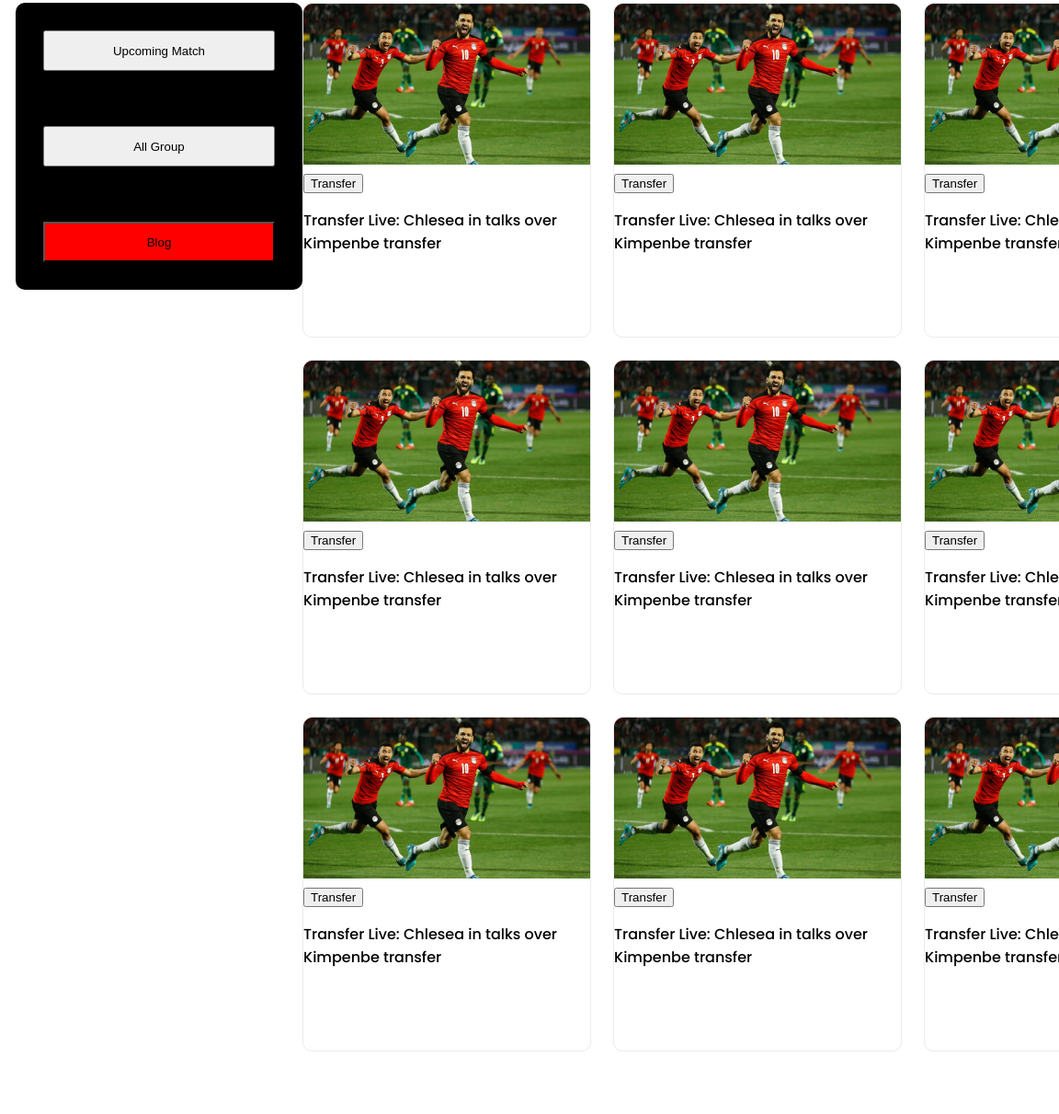
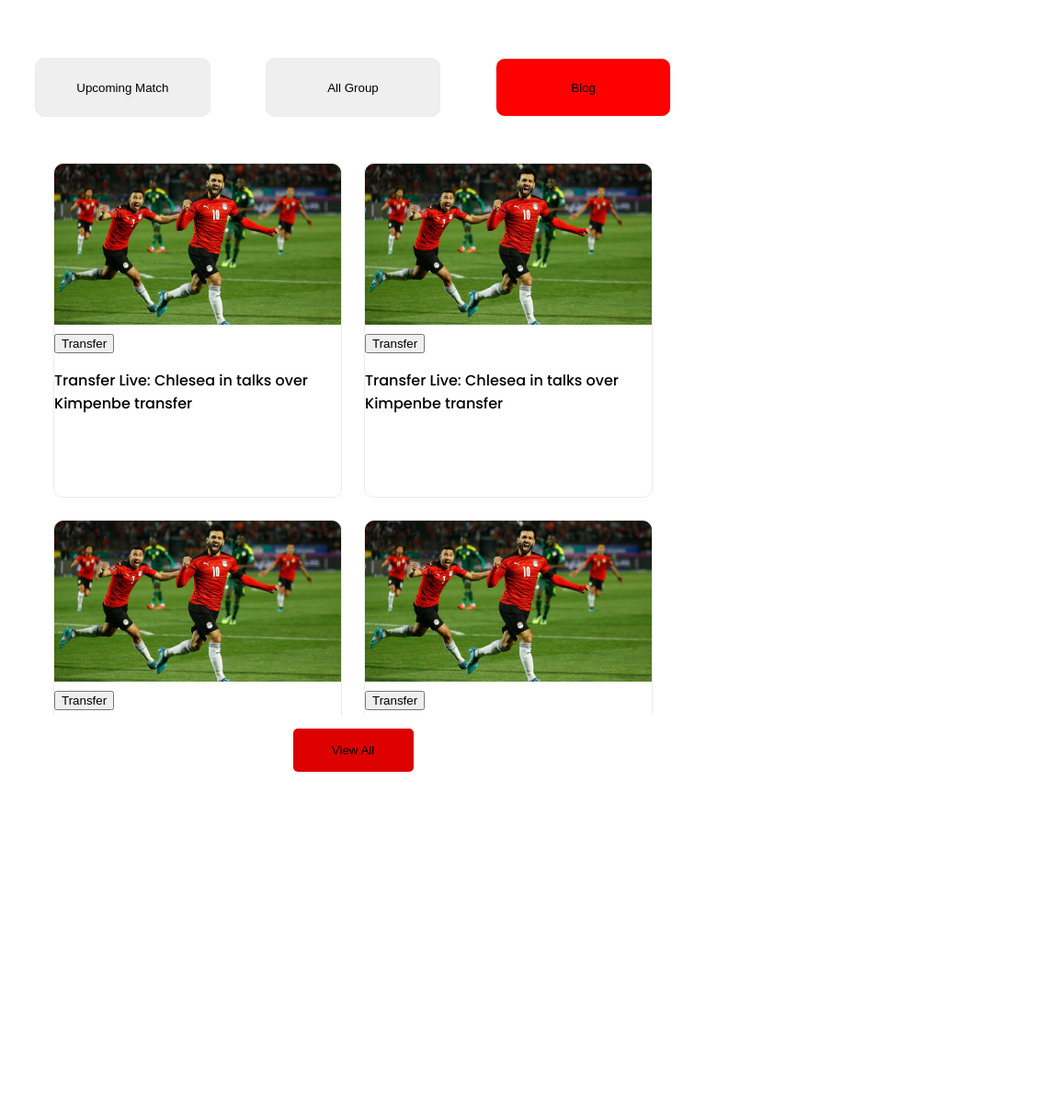
Before and after one commit to yeasin181015/worldcup-revised, a plain HTML site: page index.html in a window 768 px wide. Shown: the part 533-1744 px from the top of the page at 92% size, 1152 px wide, since content can reach past the window. After the commit the page ends 1380 px from the top, so only its background shows below. Drawn offline with Linux system fonts and the light colour scheme.

Commit message:
updatecommit

```diff
--- a/index.html
+++ b/index.html
@@ -12,7 +12,11 @@
   </head>
   <body>
     <main>
-      <section class="container" style="background-color: black">
+      <section
+        class="container"
+        id="firstcontainer"
+        style="background-color: black"
+      >
         <div class="leftcontainer">
           <h1 style="color: white">The Greatest show on the earth</h1>
           <p class="fulltxt" style="color: white">
@@ -78,21 +82,21 @@
               <p>Transfer Live: Chlesea in talks over Kimpenbe transfer</p>
             </div>
           </div>
-          <div class="blogs">
+          <div class="blogs" id="blogshidden">
             <div><img src="/assets/Blog Image.png" alt="" /></div>
             <div>
               <button>Transfer</button>
               <p>Transfer Live: Chlesea in talks over Kimpenbe transfer</p>
             </div>
           </div>
-          <div class="blogs">
+          <div class="blogs" id="blogshidden">
             <div><img src="/assets/Blog Image.png" alt="" /></div>
             <div>
               <button>Transfer</button>
               <p>Transfer Live: Chlesea in talks over Kimpenbe transfer</p>
             </div>
           </div>
-          <div class="blogs">
+          <div class="blogs" id="blogshidden">
             <div><img src="/assets/Blog Image.png" alt="" /></div>
             <div>
               <button>Transfer</button>
@@ -101,6 +105,9 @@
           </div>
         </div>
       </section>
+      <div class="viewbtn">
+        <button>View All</button>
+      </div>
     </main>
   </body>
 </html>
--- a/style.css
+++ b/style.css
@@ -52,6 +52,9 @@ main {
   width: 252px;
   height: 64px;
   margin: 30px;
+  border: 1px solid;
+  border-color: rgb(235, 235, 235);
+  border-radius: 10px;
 }
 #rightpart {
   display: grid;
@@ -70,6 +73,14 @@ main {
 .blogs > img {
   width: 312px;
   height: 175px;
+}
+.viewbtn > button {
+  width: 131px;
+  height: 47px;
+  background: #dd0000;
+  border: none;
+  border-radius: 5px;
+  display: none;
 }
 @media only screen and (max-width: 486px) {
   .container {
@@ -103,16 +114,17 @@ main {
   #secondcontainer {
     overflow-x: hidden;
     position: relative;
-    width: 100%;
-    height: 2046px;
   }
   #rightpart {
     display: flex;
     flex-direction: column;
+    margin-top: 10%;
+    margin-left: 10%;
   }
   .leftpart {
-    width: 210px;
-    height: 176px;
+    width: 100%;
+    height: 100%;
+    background-color: white;
   }
   .leftpart > button {
     width: 210px;
@@ -121,12 +133,31 @@ main {
 }
 @media only screen and (min-width: 487px) and (max-width: 768px) {
   .container {
-    width: 734px;
+    overflow-x: hidden !important;
+    position: relative;
+    width: 100%;
     height: 398px;
+    margin: 2%;
+  }
+  #secondcontainer {
+    flex-direction: column;
+    justify-content: center;
+    row-gap: 20px;
+    align-items: center;
+    /* border: 2px solid black; */
+    height: 100%;
   }
   .leftcontainer {
     width: 316px;
     height: 276px;
+  }
+  #rightpart {
+    display: grid;
+    grid-template-columns: repeat(2, 1fr);
+    height: 600px;
+  }
+  #blogshidden {
+    display: none;
   }
   .rightcontainer {
     width: 323px;
@@ -136,4 +167,13 @@ main {
     width: 323px;
     height: 340px;
   }
+  .leftpart {
+    flex-direction: row;
+    height: 100%;
+    width: 100%;
+    background-color: white;
+  }
+  .viewbtn > button {
+    display: inline;
+  }
 }
```
